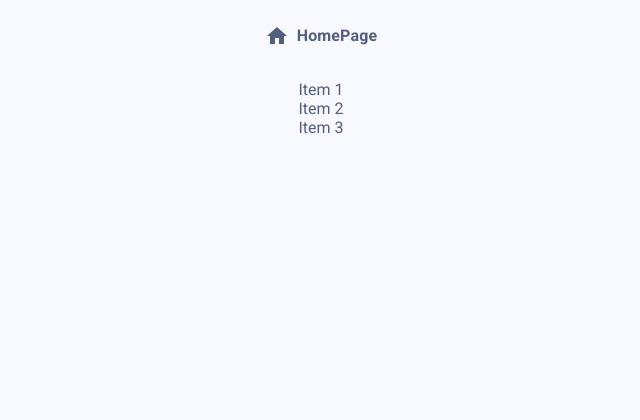
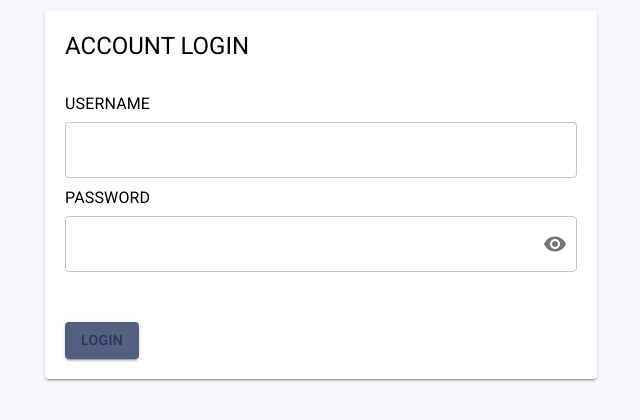
Before and after one commit to nshukenny/fitness-tracker-app, a React (Vite) app: page / in a window 1280 px wide. Shown: the top 420 px of the page, without its empty margins (319-959 px from the left). Built offline with nearby package versions, Linux system fonts and the light colour scheme.

Commit message:
Initial commit n authentication

```diff
--- a/src/App.jsx
+++ b/src/App.jsx
@@ -1,11 +1,13 @@
 import { BrowserRouter as Router, Route, Routes } from 'react-router-dom';
+import LoginPage from './pages/LoginPage.jsx';
 import HomePage from './pages/HomePage.jsx';
 
 function App() {
   return (
     <Router>
       <Routes>
-        <Route path="/" element={<HomePage />} />
+        <Route path="/" element={<LoginPage />} />
+        <Route path="/home" element={<HomePage />} />
       </Routes>
     </Router>
   );
--- a/src/pages/HomePage.jsx
+++ b/src/pages/HomePage.jsx
@@ -1,17 +1,30 @@
-import { Box, Stack, Typography } from '@mui/material';
+import { Box, Stack, Typography, Button } from '@mui/material';
 import { Home } from '@mui/icons-material';
 import { useEffect } from 'react';
 import { useDispatch, useSelector } from 'react-redux';
 import { selectMyData } from '../store/sampleFeature/selectors';
 import { getMyData } from '../store/sampleFeature/slice';
+import { useNavigate } from 'react-router-dom';
 
 const HomePage = () => {
+  const navigate = useNavigate();
   const dispatch = useDispatch();
   const myData = useSelector(selectMyData);
+  const authToken = localStorage.getItem('authToken');
 
   useEffect(() => {
+    if (!authToken) {
+      navigate('/');
+    } else {
+
     dispatch(getMyData());
-  }, []);
+    }
+  }, [authToken, dispatch, navigate]);
+
+  const handleLogout = () => {
+    localStorage.removeItem('authToken');
+    navigate('/');
+  };
 
   return (
     <Stack alignItems="center" gap={4} p={3}>
@@ -34,6 +47,10 @@ const HomePage = () => {
           <p key={item.id}>{`${item.name} ${item.id}`}</p>
         ))}
       </Box>
+
+      <Button type="button" variant="contained" color="primary" onClick={handleLogout}>
+        Logout
+      </Button>
     </Stack>
   );
 };
--- /dev/null
+++ b/src/pages/LoginPage.jsx
@@ -0,0 +1,103 @@
+import React, { useState } from 'react';
+import { Container, Paper, TextField, Button, Typography, IconButton, InputAdornment, ThemeProvider } from '@mui/material';
+import { Visibility, VisibilityOff } from '@mui/icons-material';
+import ToastMessage from './ToastMessage';
+import { useNavigate } from 'react-router-dom';
+
+
+const LoginPage = () => {
+  const navigate = useNavigate();
+  const [username, setUsername] = useState('');
+  const [password, setPassword] = useState('');
+  const [showPassword, setShowPassword] = useState(false);
+  const [toast, setToast] = useState(null);
+
+  const handleLogin = (event) => {
+    event.preventDefault();
+
+    const VITE_ADMIN_USERNAME = import.meta.env.VITE_ADMIN_USERNAME;
+    const VITE_ADMIN_PASSWORD = import.meta.env.VITE_ADMIN_PASSWORD;
+
+    if (username === VITE_ADMIN_USERNAME && password === VITE_ADMIN_PASSWORD) {
+      localStorage.setItem('authToken', 'your_token_here');
+      localStorage.setItem('username', username);
+
+      navigate('/home');
+    } else {
+      setToast(
+        <ToastMessage type="error" message="Invalid username or password." />
+      );
+    }
+  };
+
+
+  const handleTogglePasswordVisibility = () => {
+    setShowPassword(!showPassword);
+  };
+
+  return (
+
+    <Container maxWidth='sm'>
+      <Paper
+        elevation={2}
+        style={{
+          padding: 20,
+          background: 'white',
+          color: 'black',
+          marginTop: '10px',
+        }}
+      >
+        <Typography variant="h5" style={{ marginBottom: '30px' }} gutterBottom color={'black'}>
+          ACCOUNT LOGIN
+        </Typography>
+        <form onSubmit={handleLogin}>
+          <Typography variant="body1" style={{ marginBottom: '-10px' }} gutterBottom>
+            USERNAME
+          </Typography>
+          <TextField
+            label=""
+            variant="outlined"
+            fullWidth
+            margin="normal"
+            required
+            value={username}
+            onChange={(e) => setUsername(e.target.value)}
+          />
+          <Typography variant="body1" style={{ marginBottom: '-10px' }} gutterBottom>
+            PASSWORD
+          </Typography>
+          <TextField
+            label=""
+            variant="outlined"
+            fullWidth
+            margin="normal"
+            type={showPassword ? 'text' : 'password'}
+            required
+            style={{ marginBottom: '50px' }}
+            value={password}
+            onChange={(e) => setPassword(e.target.value)}
+            InputProps={{
+              endAdornment: (
+                <InputAdornment position="end">
+                  <IconButton
+                    edge="end"
+                    onClick={handleTogglePasswordVisibility}
+                  >
+                    {showPassword ? <VisibilityOff /> : <Visibility />}
+                  </IconButton>
+                </InputAdornment>
+              ),
+            }}
+          />
+          <Button type="submit" variant="contained" color="primary">
+            Login
+          </Button>
+        </form>
+      </Paper>
+      {toast}
+    </Container>
+
+  );
+};
+
+export default LoginPage;
--- /dev/null
+++ b/src/pages/ToastMessage.jsx
@@ -0,0 +1,22 @@
+import React from 'react';
+import { toast, ToastContainer } from 'react-toastify';
+import 'react-toastify/dist/ReactToastify.css';
+
+const ToastMessage = ({ type, message }) => {
+  const showToast = () => {
+    if (type === 'success') {
+      toast.success(message);
+    } else if (type === 'error') {
+      toast.error(message);
+    }
+  };
+
+  return (
+    <>
+      {showToast()}
+      <ToastContainer />
+    </>
+  );
+};
+
+export default ToastMessage;
```
Also changed, not shown: package.json (+6 -2 lines), 1 other file (tests, documents, lock files or other folders).
